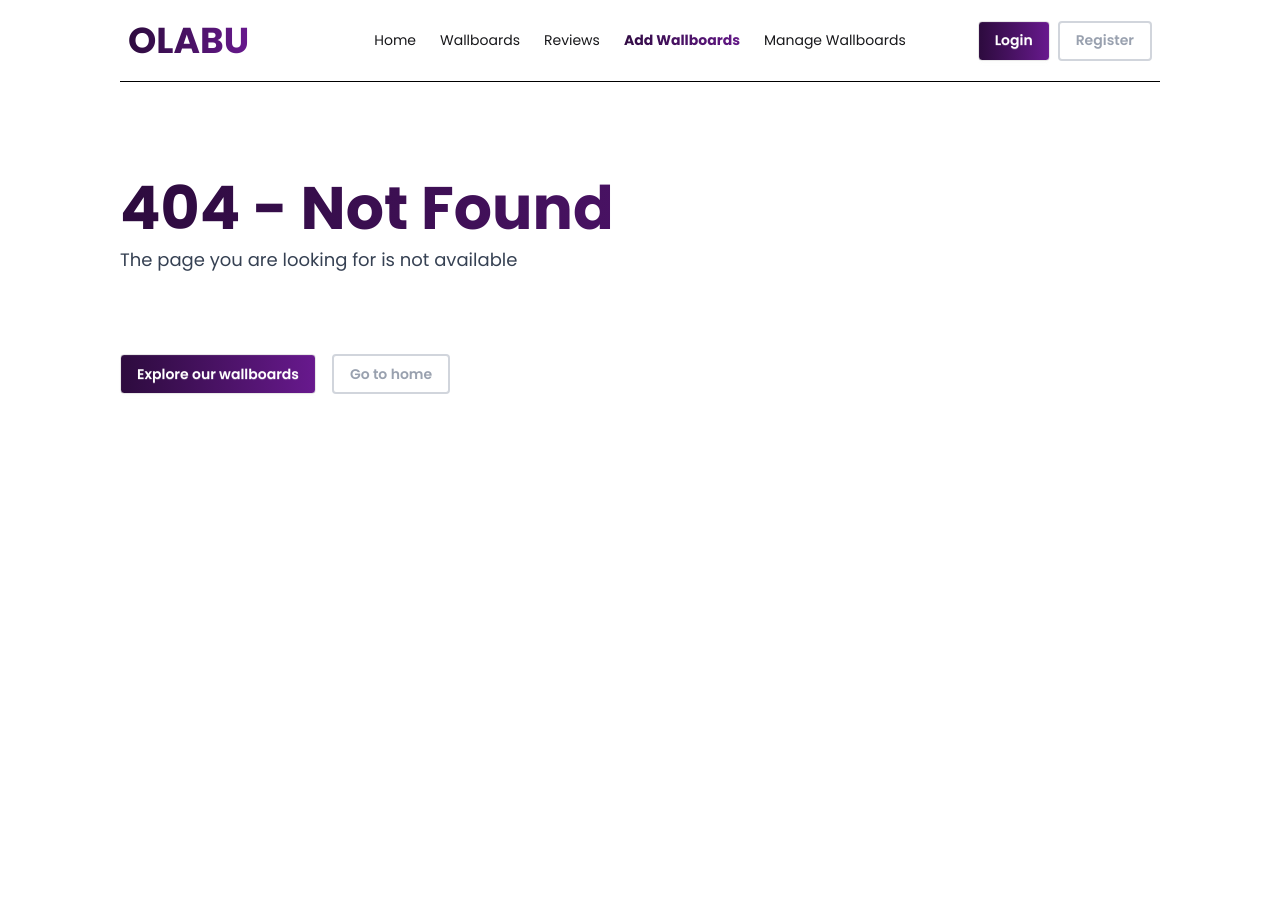
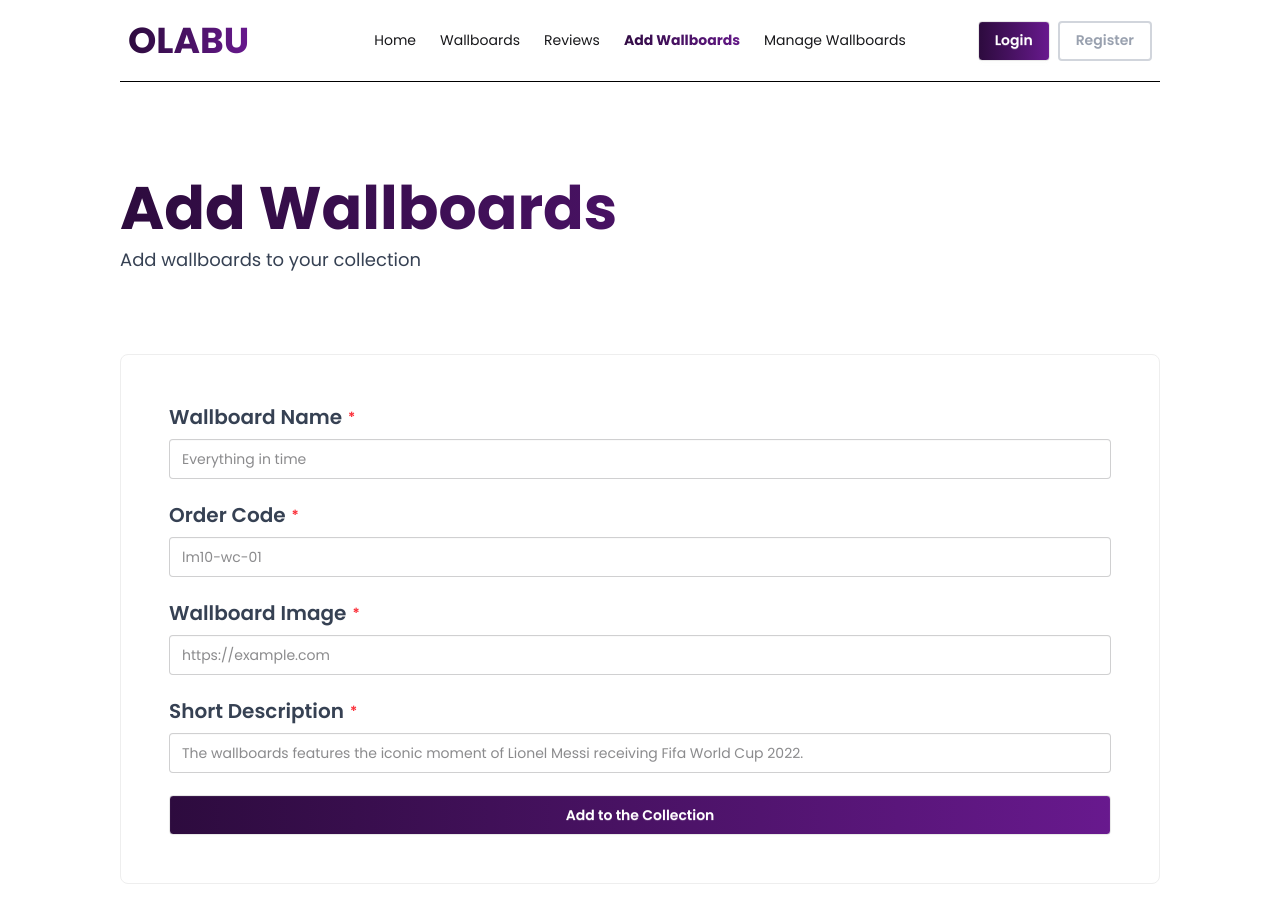
Before and after one commit to T4RUNN4/Olabu-Frontend, a Next.js app: page /add-wallboards in a window 1280 px wide. Before the commit this address had no page. Shown: the top 922 px of the page. Built offline with nearby package versions, Linux system fonts and the light colour scheme.

Commit message:
Add wallboards page

```diff
--- /dev/null
+++ b/src/app/add-wallboards/page.tsx
@@ -0,0 +1,52 @@
+import Button from "@/components/Button";
+import FormLabel from "@/components/FormLabel";
+import SectionWrapper from "@/components/SectionWrapper";
+
+export default function AddWallboards() {
+  return (
+    <SectionWrapper
+      heading="Add Wallboards"
+      subheading="Add wallboards to your collection"
+    >
+      <form className="fieldset border-base-300 rounded-box border p-12">
+        <div className="flex flex-col gap-2 justify-center mb-4">
+          <FormLabel text="Wallboard Name" isRequired />
+          <input
+            type="text"
+            className="input w-full focus:border focus:border-gray-500"
+            placeholder="Everything in time"
+          />
+        </div>
+
+        <div className="flex flex-col gap-2 justify-center mb-4">
+          <FormLabel text="Order Code" isRequired />
+          <input
+            type="text"
+            className="input w-full focus:border focus:border-gray-500"
+            placeholder="lm10-wc-01"
+          />
+        </div>
+
+        <div className="flex flex-col gap-2 justify-center mb-4">
+          <FormLabel text="Wallboard Image" isRequired />
+          <input
+            type="text"
+            className="input w-full focus:border focus:border-gray-500"
+            placeholder="https://example.com"
+          />
+        </div>
+
+        <div className="flex flex-col gap-2 justify-center mb-4">
+          <FormLabel text="Short Description" isRequired />
+          <input
+            type="text"
+            className="input w-full focus:border focus:border-gray-500"
+            placeholder="The wallboards features the iconic moment of Lionel Messi receiving Fifa World Cup 2022."
+          />
+        </div>
+
+        <Button text="Add to the Collection" type="primary" task="button" btnType="submit" />
+      </form>
+    </SectionWrapper>
+  );
+}
```
